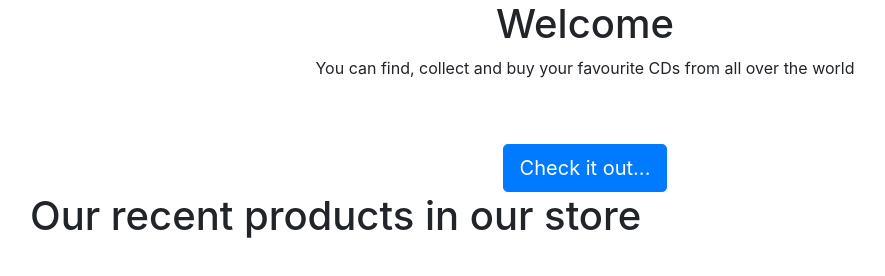
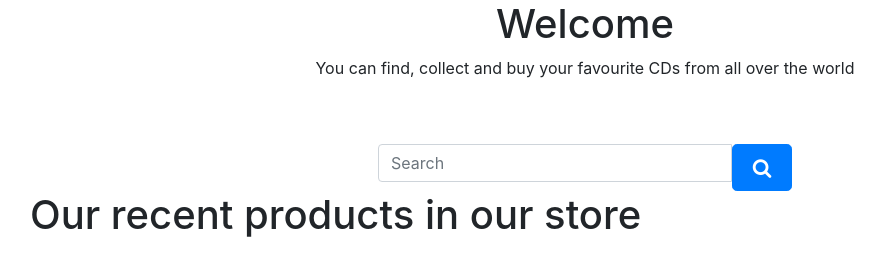
Before and after one commit to c24-microws-jan/c24-cdshop-web, a website: page spa/index.html in a window 1280 px wide. Shown: the whole page, without its empty margins (55-940 px from the left). Drawn offline with nearby package versions, Linux system fonts and the light colour scheme; some packages are replaced by stand-ins of ours.

Commit message:
Add search.

```diff
--- a/package.json
+++ b/package.json
@@ -1,6 +1,6 @@
 {
   "name": "c24-cdshop-web",
-  "version": "1.0.4",
+  "version": "1.0.5",
   "description": "This is our workshop website",
   "author": "",
   "license": "MIT",
--- a/spa/styles.css
+++ b/spa/styles.css
@@ -35,3 +35,13 @@
 	top: -4px;
 	left: 0;
 }
+
+.CustomSearchInput {
+    width: 40%;
+    margin: 0 auto;
+ }
+
+ .CustomSearchInput-button {
+    height: 47px;
+    margin-left: 0;
+ }
--- a/spa/templates/list.html
+++ b/spa/templates/list.html
@@ -8,7 +8,18 @@
                     <p class="text-inverse">You can find, collect and buy your favourite CDs from all over the world</p>
                     <br>
                     <br>
-                    <a class="btn btn-lg btn-primary">Check it out...</a>
+                </div>
+
+            </div>
+
+			<div class="CustomSearchInput">
+                <div class="input-group col-md-12">
+                    <input type="text" class="CustomSearchInput-input search-query form-control input-lg" placeholder="Search" />
+                    <span class="input-group-btn">
+                        <button class="CustomSearchInput-button btn btn-lg btn-primary" type="button">
+                            <span class="fa fa-search fa-fw"></span>
+                        </button>
+                    </span>
                 </div>
             </div>
         </div>
```
